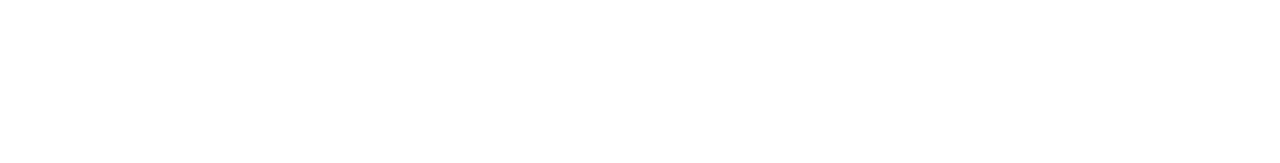
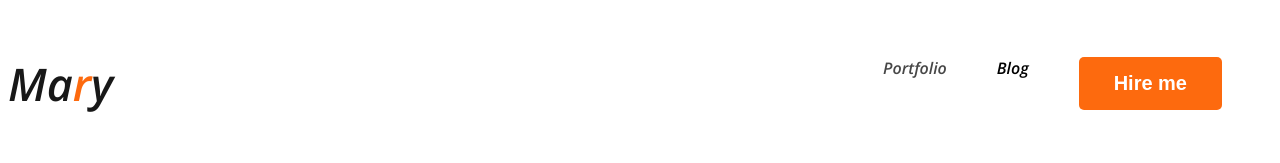
Before and after one commit to shafayet-dot/webdeveloper-portfolio, a plain HTML site: page index.html in a window 1280 px wide. Drawn offline with nearby package versions, Linux system fonts and the light colour scheme.

Commit message:
added nav

```diff
--- a/index.html
+++ b/index.html
@@ -1,12 +1,31 @@
 <!DOCTYPE html>
 <html lang="en">
+
 <head>
     <meta charset="UTF-8">
     <meta name="viewport" content="width=device-width, initial-scale=1.0">
+
+    <link rel="preconnect" href="https://fonts.googleapis.com">
+    <link rel="preconnect" href="https://fonts.gstatic.com" crossorigin>
+    <link href="https://fonts.googleapis.com/css2?family=Open+Sans:ital,wght@1,600&display=swap" rel="stylesheet">
+
+
+    <link rel="stylesheet" href="styles/portfolio.css">
     <title>Document</title>
 </head>
+
 <body>
     <header>
+        <nav>
+            <h3 class="nav-title">Ma<span class="text-primary">r</span>y</h3>
+
+            <ul>
+                <li><a href="">Portfolio</a></li>
+                <li>Blog</li>
+                <li><button class="btn-primary">Hire me</button></li>
+            </ul>
+
+        </nav>
 
     </header>
 
@@ -18,4 +37,5 @@
 
     </footer>
 </body>
+
 </html>
--- /dev/null
+++ b/styles/portfolio.css
@@ -0,0 +1,47 @@
+body{
+
+    font-family: 'Open Sans', sans-serif;
+
+
+
+}
+
+nav{
+    display: flex;
+    align-items: center;
+    justify-content: space-between;
+}
+.text-primary{
+    color: #FD6A0E;
+}
+
+.btn-primary{
+    border-radius: 5px;
+    background: #FD6A0E;
+    border: 0;
+    color: white;
+    font-size: 20px;
+    font-weight: 700;
+    padding: 15px 35px;
+}
+.nav-title{
+    color: #181818;
+    font-size: 45px;
+    font-weight: 800;
+
+}
+
+nav>ul{
+    display: flex;
+}
+
+nav li{
+    list-style: none;
+    margin-right: 50px;
+}
+
+nav a{
+    text-decoration: none;
+    color: #474747;
+
+}
```
